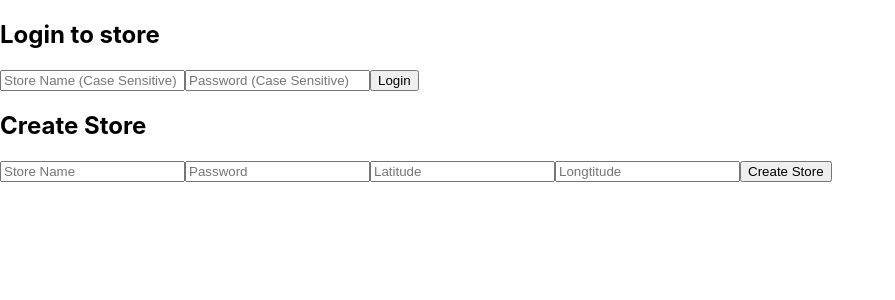
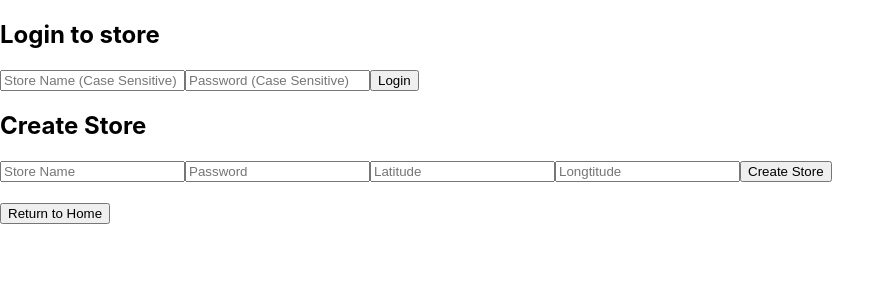
Before and after one commit to vspatel927/Gasherbrum-CS509, a React (Create React App) app in the folder gasherbrumconsignmentsite/: page /storeownerlogin in a window 1280 px wide. Shown: the top 300 px of the page, without its empty margins (0-895 px from the left). Built offline with nearby package versions, Linux system fonts and the light colour scheme.

Commit message:
Code formatting for home.js + adding home button to login pages

```diff
--- a/gasherbrumconsignmentsite/src/components/sitemanager/sitemanagerlogin.js
+++ b/gasherbrumconsignmentsite/src/components/sitemanager/sitemanagerlogin.js
@@ -30,6 +30,8 @@ function SiteManagerLogin() {
         onChange={(e) => setPassword(e.target.value)}
       />
       <button onClick={handleLogin}>Login</button>
+      <br />
+      <button name="logout" onClick={() => navigate('/')}>Return to Home</button>
     </div>
   );
 }
--- a/gasherbrumconsignmentsite/src/components/storeowner/storeownerlogin.js
+++ b/gasherbrumconsignmentsite/src/components/storeowner/storeownerlogin.js
@@ -49,6 +49,8 @@ function StoreOwnerLogin() {
       <div id="storeCreation">
         <StoreCreation />
       </div>
+      <br />
+      <button name="logout" onClick={() => navigate('/')}>Return to Home</button>
     </div>
   );
 }
```
Also changed, not shown: gasherbrumconsignmentsite/src/components/home.js (+7 -7 lines).
